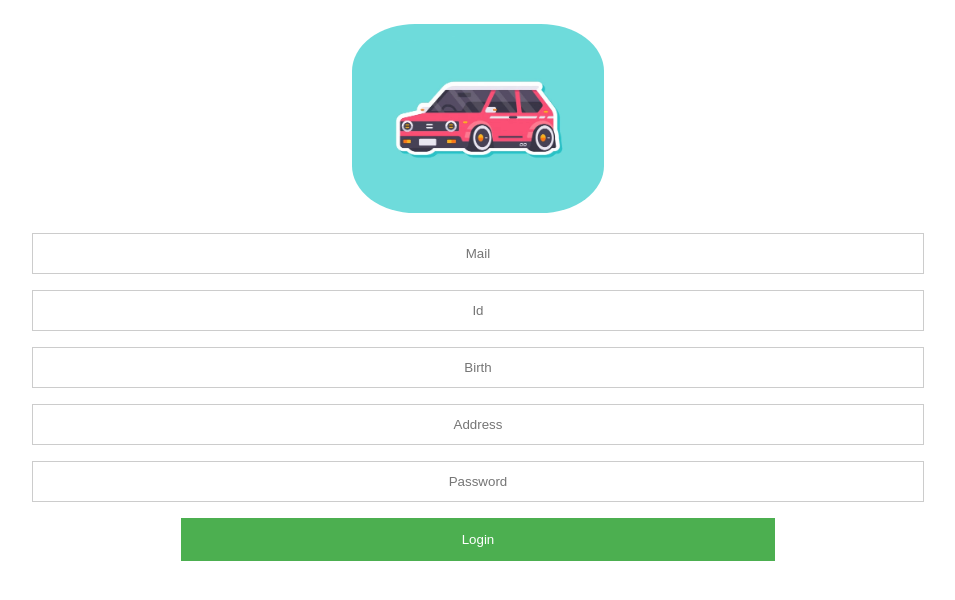
After one commit to Lasagna-guy-develops/Carbnb, a Flask app: page /Register in a window 1280 px wide. The commit adds this page. Shown: the top 600 px of the page, without its empty margins (162-1117 px from the left). Run offline with Flask 2, Linux system fonts and the light colour scheme.

Commit message:
update main, agregar html's

```diff
--- a/flaskr/main.py
+++ b/flaskr/main.py
@@ -4,20 +4,42 @@ from flask import request
 from flask import redirect
 from flask import url_for
 from flask import flash
+import DataBaseConnection
 app = Flask(__name__)
 app.secret_key = b'_5#y2L"F4Q8z\n\xec]/'
 
-@app.route('/login', methods=['GET', 'POST'])
+@app.route('/Login', methods=['GET', 'POST'])
 def login():
+    db = DataBaseConnection
     error = None
     if request.method == 'POST':
-        if request.form['username'] != 'admin' or request.form['password'] != 'admin':
+
+        correo = request.form['username']
+        pssw = request.form['password']
+        q = 'select password from usuario where correo = %s;'
+        query = db.sql_query_var(q, (correo, ))
+
+        if(len(query)==0):
+            error = 'Invalid Credentials. Please try again.'
+        elif( pssw != query[0]['password']):
             error = 'Invalid Credentials. Please try again.'
         else:
             flash('You were successfully logged in')
             return redirect(url_for('home'))
     return render_template('Login.html', error=error)
 
-@app.route('/home', methods=['GET', 'POST'])
+@app.route('/Register', methods=['GET', 'POST'])
+def register():
+    db = DataBaseConnection
+    error = None
+    if request.method == 'POST':
+
+        correo = request.form['username']
+        pssw = request.form['password']
+
+
+    return render_template('SignUp.html')
+
+@app.route('/Home', methods=['GET', 'POST'])
 def home():
     return render_template('home.html')
--- /dev/null
+++ b/flaskr/templates/SignUp.html
@@ -0,0 +1,107 @@
+<!DOCTYPE html>
+<html>
+<head>
+    <title>Carb&b Login</title>
+<meta name="viewport" content="width=device-width, initial-scale=1">
+<style>
+body {font-family: Arial, Helvetica, sans-serif;}
+
+input[type=text], input[type=password] {
+  text-align: center;
+  width: 75%;
+  padding: 12px 20px;
+  margin: 8px 0;
+  display: inline-block;
+  border: 1px solid #ccc;
+  box-sizing: border-box;
+}
+
+input[type=submit] {
+  text-align: center;
+  background-color: #4CAF50;
+  color: white;
+  padding: 14px 20px;
+  margin: 8px 0;
+  border: none;
+  cursor: pointer;
+  width: 50%;
+}
+
+body {
+    text-align: center;
+}
+form {
+    display: inline-block;
+}
+
+button:hover {
+  opacity: 0.8;
+}
+
+.cancelbtn {
+  width: auto;
+  padding: 10px 18px;
+  background-color: #f44336;
+}
+
+.center {
+  display: block;
+  margin-left: auto;
+  margin-right: auto;
+  width: 50%;
+}
+
+.imgcontainer {
+  text-align: center;
+  margin: 24px 0 12px 0;
+}
+
+img.avatar {
+  width: 20%;
+  border-radius: 25%;
+   display: block;
+  margin-left: auto;
+  margin-right: auto;
+}
+
+.container {
+  padding: 16px;
+}
+
+span.psw {
+  float: right;
+  padding-top: 16px;
+}
+
+/* Change styles for span and cancel button on extra small screens */
+@media screen and (max-width: 300px) {
+  span.psw {
+     display: block;
+     float: none;
+  }
+  .cancelbtn {
+     width: 100%;
+  }
+}
+</style>
+</head>
+<body>
+
+    <div class="imgcontainer">
+    <img src="/static/img.webp" alt="Avatar" class="avatar">
+    </div>
+        <form action="" method="post">
+            <input type="text" placeholder="Mail" name="username" value="{{ request.form.mail }}" >
+            <input type="text" placeholder="Id" name="username" value="{{ request.form.id }}" >
+            <input type="text" placeholder="Birth" name="username" value="{{ request.form.birth }}" >
+            <input type="text" placeholder="Address" name="username" value="{{ request.form.address }}" >
+            <input type="password" placeholder="Password" name="password" value="{{ request.form.password }}" >
+            <input class="button" type="submit" value="Login" >
+        </form>
+        {% if error %}
+          <p class="error" type="submit"><strong>Error:</strong> {{ error }}
+        {% endif %}
+              <br>
+              <br>
+    </body>
+</html>
```
Also changed, not shown: flaskr/templates/Login.html (renamed from flaskr/templates/intento.html, +12 -28 lines), flaskr/templates/Registro.html (deleted, +0 -10 lines), flaskr/templates/home.html (+20 -5 lines).
